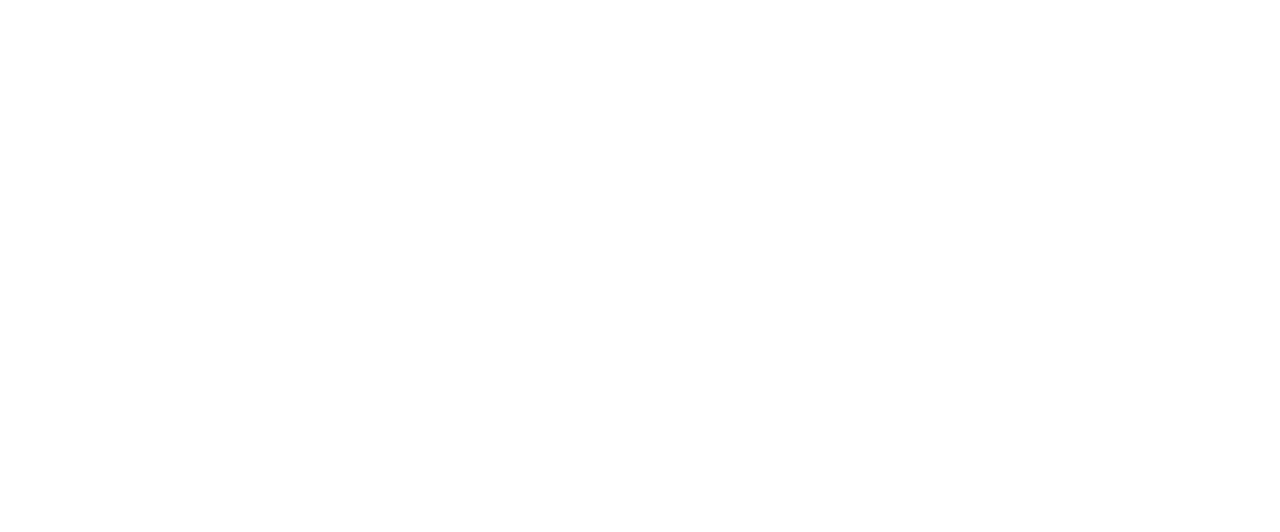
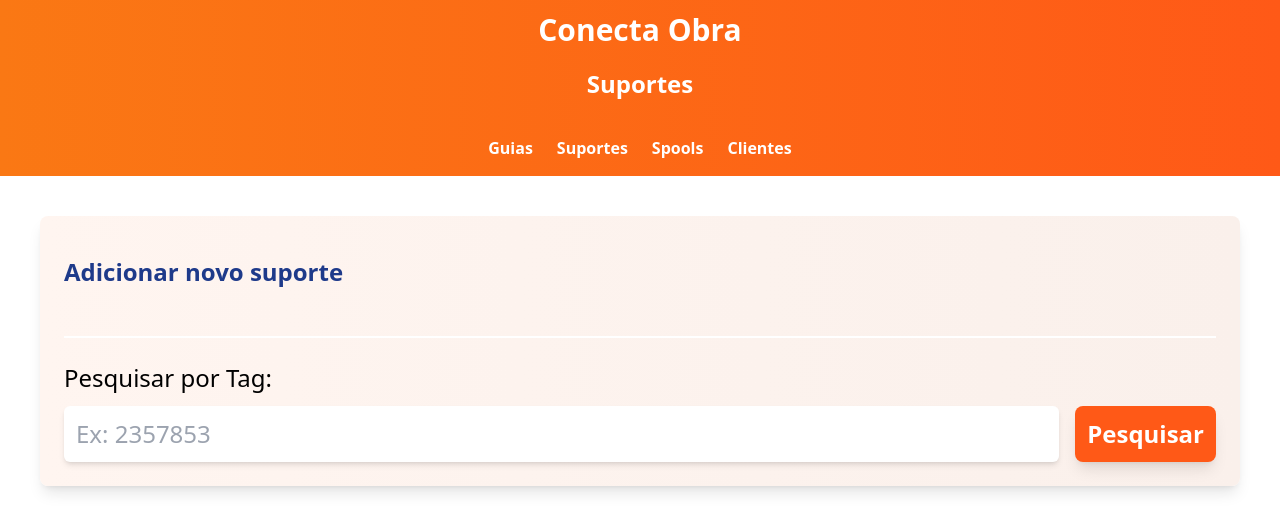
Before and after one commit to AndreLuisGomes/ConectaObraAngularTS, an Angular app: page /suportes in a window 1280 px wide. Before the commit this address led to /. Shown: the top 532 px of the page. Built offline with nearby package versions, Linux system fonts and the light colour scheme.

Commit message:
feat: adicionando componentes e rotas para /suportes

```diff
--- a/src/app/app-routing.module.ts
+++ b/src/app/app-routing.module.ts
@@ -3,7 +3,7 @@
 
 const routes: Routes = [
   {
-    path: 'acompanhar',
+    path: '',
     loadChildren: () => import('./template/template.module').then(m => m.TemplateModule)
   }
 ];
--- /dev/null
+++ b/src/app/suportes/adicionar-suporte/adicionar-suporte.component.html
@@ -0,0 +1,23 @@
+<form class="m-10 flex flex-col gap-6 bg-gradient-to-r from-[rgba(255,245,240)] to-[rgba(250,240,235)] shadow-lg p-6 rounded-lg" [formGroup]="camposForm">
+    <div class="p-2 text-center">
+        <h1 class="font-semibold text-2xl">Adicionando novo Suporte</h1>
+    </div>
+
+    <label class="text-2xl" for="nome">Nome:</label>
+    <input
+        class="text-2xl w-full p-3 rounded-md shadow-md focus:outline-none focus:ring focus:ring-blue-400 focus:ring-1"
+        type="text" formControlName="nome" id="nome" name="nome" placeholder="Ex: Suporte tipo L">
+    <span class="text-red-500 text-sm ">Campo Obrigatório!</span>
+
+    <input
+        class="text-2xl w-full p-3 rounded-md shadow-md focus:outline-none focus:ring focus:ring-blue-400 focus:ring-1"
+        type="text" formControlName="nome" id="tag" name="nome" placeholder="Ex: 235235">
+    <span class="text-red-500 text-sm ">Campo Obrigatório!</span>
+
+    <input
+        class="text-2xl w-full p-3 rounded-md shadow-md focus:outline-none focus:ring focus:ring-blue-400 focus:ring-1"
+        type="text" formControlName="nome" id="nome" name="nome" placeholder="Ex: Suporte tipo L">
+    <span class="text-red-500 text-sm ">Campo Obrigatório!</span>
+    <button>Cadastrar</button>
+
+</form>
--- /dev/null
+++ b/src/app/suportes/adicionar-suporte/adicionar-suporte.component.ts
@@ -0,0 +1,22 @@
+import { Component } from '@angular/core';
+import { FormControl, FormGroup, NgModel, Validators } from '@angular/forms';
+
+@Component({
+  selector: 'app-adicionar-suporte',
+  standalone: false,
+  templateUrl: './adicionar-suporte.component.html',
+  styleUrl: './adicionar-suporte.component.scss'
+})
+export class AdicionarSuporteComponent {
+
+  camposForm : FormGroup;
+
+  constructor(){
+    this.camposForm = new FormGroup({
+      nome : new FormControl(null, Validators.required),
+      tag: new FormControl(null, Validators.required),
+      guia: new FormControl(null, Validators.required)
+    })
+  }
+
+}
--- a/src/app/suportes/suporte/suporte.component.html
+++ b/src/app/suportes/suporte/suporte.component.html
@@ -1 +1,26 @@
-<p>suporte works!</p>
+
+    <div class="m-10 flex flex-col gap-6 bg-gradient-to-r from-[rgba(255,245,240)] to-[rgba(250,240,235)] shadow-lg p-6 rounded-lg">
+        <a class="w-21 pt-4 pb-4 hover:cursor-pointer rounded-lg inline-block w-30 text-blue-900 hover:text-blue-500 text-2xl font-semibold" routerLink="adicionar">Adicionar novo suporte</a>
+
+        <div class="mt-2 bg-white h-0.5"></div>
+
+        <form id="categoriaForm" class="flex flex-col" [formGroup]="camposForm">
+            <label class="text-2xl pb-3" for="suporteTag">Pesquisar por Tag:</label>
+            <div class="flex flex-row gap-4">
+                <div class="w-full">
+                    <span class="text-red-500 text-sm "></span>
+                    <input
+                    type="text"
+                    class="text-2xl w-full p-3 rounded-md p-2 shadow-md focus:outline-none focus:ring focus:ring-blue-400 focus:ring-1"
+                    placeholder="Ex: 2357853"
+                    name="suporteTag"
+                    formControlName="tag"
+                    id="suporteTag">
+                </div>
+
+                <button class="bg-[rgba(255,89,23,1)] p-3 text-2xl font-semibold rounded-lg shadow-lg text-white hover:text-blue-100" (click)="pesquisar()">Pesquisar</button>
+            </div>
+
+        </form>
+    </div>
+<div></div>
--- a/src/app/suportes/suporte/suporte.component.ts
+++ b/src/app/suportes/suporte/suporte.component.ts
@@ -1,4 +1,5 @@
 import { Component } from '@angular/core';
+import { FormControl, FormGroup, Validators } from '@angular/forms';
 
 @Component({
   selector: 'app-suporte',
@@ -6,6 +7,18 @@
   templateUrl: './suporte.component.html',
   styleUrl: './suporte.component.scss'
 })
+
 export class SuporteComponent {
 
+  camposForm: FormGroup;
+
+  constructor(){
+    this.camposForm = new FormGroup({
+      tag : new FormControl('', Validators.required)
+    });
+  }
+
+  pesquisar(){
+    console.log(this.camposForm.valid)
+  }
 }
--- a/src/app/suportes/suportes-routing.module.ts
+++ b/src/app/suportes/suportes-routing.module.ts
@@ -1,11 +1,16 @@
 import { NgModule } from '@angular/core';
 import { RouterModule, Routes } from '@angular/router';
 import { SuporteComponent } from './suporte/suporte.component';
+import { AdicionarSuporteComponent } from './adicionar-suporte/adicionar-suporte.component';
 
 const routes: Routes = [
   {
     path: '',
     component: SuporteComponent
+  }
+  ,{
+    path: 'adicionar',
+    component: AdicionarSuporteComponent
   }
 ];
 
--- a/src/app/template/layout/layout.component.html
+++ b/src/app/template/layout/layout.component.html
@@ -1,23 +1,22 @@
-<header class="bg-[rgba(255,89,23,1)] text-center text-bold">
-    <div class="text-3xl text-center text-bold pt-3 font-bold text-white">Título</div>
-    <div class="text-2xl text-white font-semibold p-5">Subtítulo</div>
+<header class="bg-gradient-to-l from-[rgba(255,89,23,1)] to-[rgba(250,120,20,1)] text-center text-bold">
+    <div class="text-3xl text-center text-bold pt-3 font-bold text-white">Conecta Obra</div>
+    <div class="text-2xl text-white font-semibold p-5">Suportes</div>
 
     <nav class="mt-4">
         <ul class="flex justify-center space-x-6 text-white font-semibold">
             <li>
-                <a  class="flex mb-4 hover:text-blue-100 hover:cursor-pointer" > Guias</a>
+                <a routerLink="/guias" class="flex mb-4 hover:text-blue-100 hover:cursor-pointer">Guias</a>
             </li>
             <li>
-                <a  class="flex mb-4 hover:text-blue-100 hover:cursor-pointer"> Suportes</a>
+                <a routerLink="/suportes" class="flex mb-4 hover:text-blue-100 hover:cursor-pointer">Suportes</a>
             </li>
             <li>
-                <a  class="flex mb-4 hover:text-blue-100 hover:cursor-pointer"> Spools</a>
+                <a routerLink="/spools" class="flex mb-4 hover:text-blue-100 hover:cursor-pointer">Spools</a>
             </li>
             <li>
-                <a  class="flex mb-4 hover:text-blue-100 hover:cursor-pointer"> Clientes</a>
+                <a routerLink="/clientes" class="flex mb-4 hover:text-blue-100 hover:cursor-pointer">Clientes</a>
             </li>
         </ul>
     </nav>
 </header>
-
 <router-outlet></router-outlet>
--- a/src/app/template/template-routing.module.ts
+++ b/src/app/template/template-routing.module.ts
@@ -4,7 +4,7 @@
 
 const routes: Routes = [
   {
-    path: "",
+    path: '',
     component: LayoutComponent,
     children:[
       {
--- a/src/app/template/template.module.ts
+++ b/src/app/template/template.module.ts
@@ -1,5 +1,6 @@
 import { NgModule } from '@angular/core';
 import { CommonModule } from '@angular/common';
+import { FormsModule } from '@angular/forms';
 
 import { TemplateRoutingModule } from './template-routing.module';
 import { LayoutComponent } from './layout/layout.component';
@@ -13,7 +14,7 @@
   imports: [
     CommonModule,
     TemplateRoutingModule,
-    SuportesModule
+    FormsModule
   ]
 })
 export class TemplateModule { }
```
Also changed, not shown: src/app/app.module.ts (+3 -4 lines), src/app/suportes/suportes.module.ts (+9 -2 lines), src/app/suportes/adicionar-suporte/adicionar-suporte.component.scss (added), 1 other file (tests, documents, lock files or other folders).
